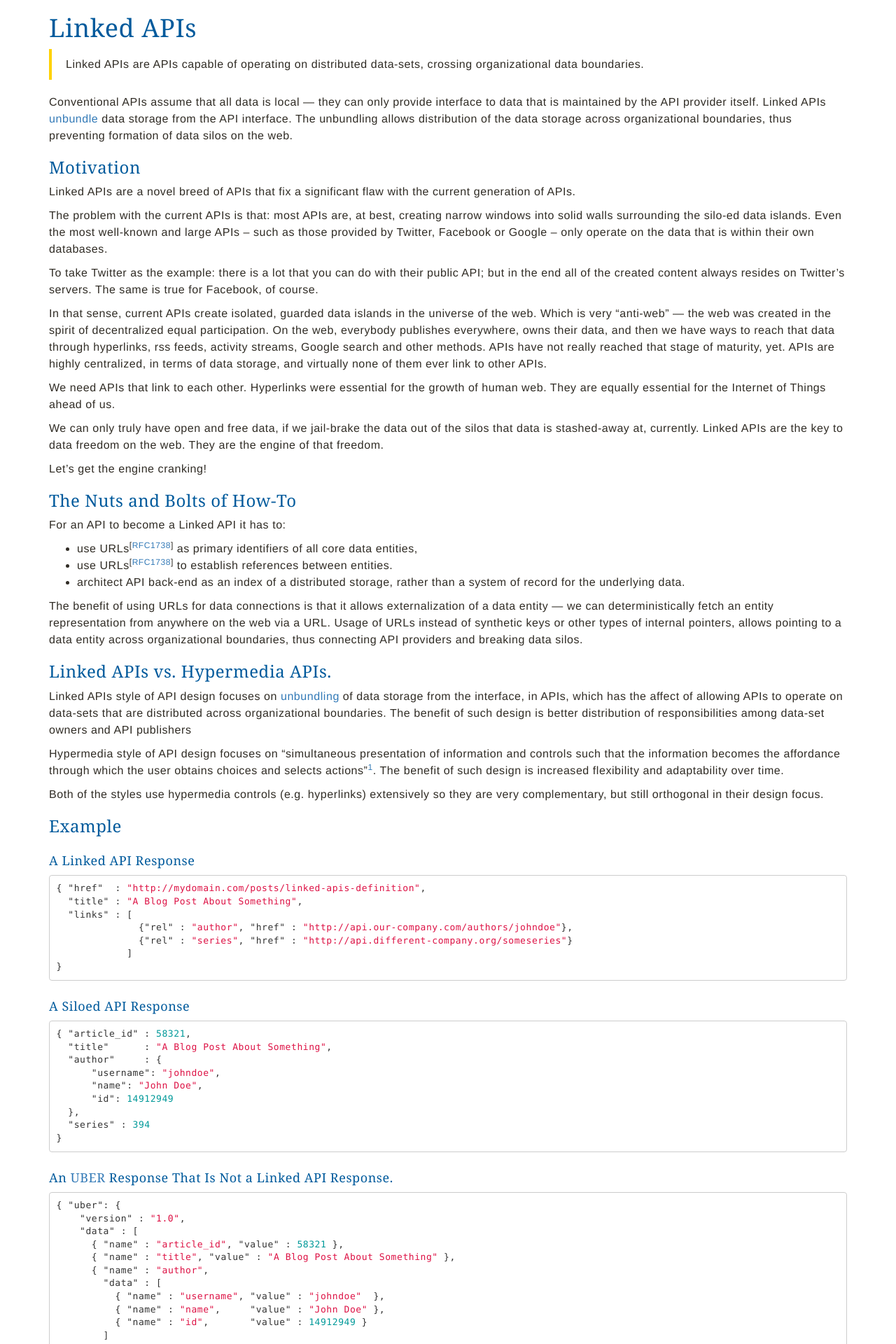
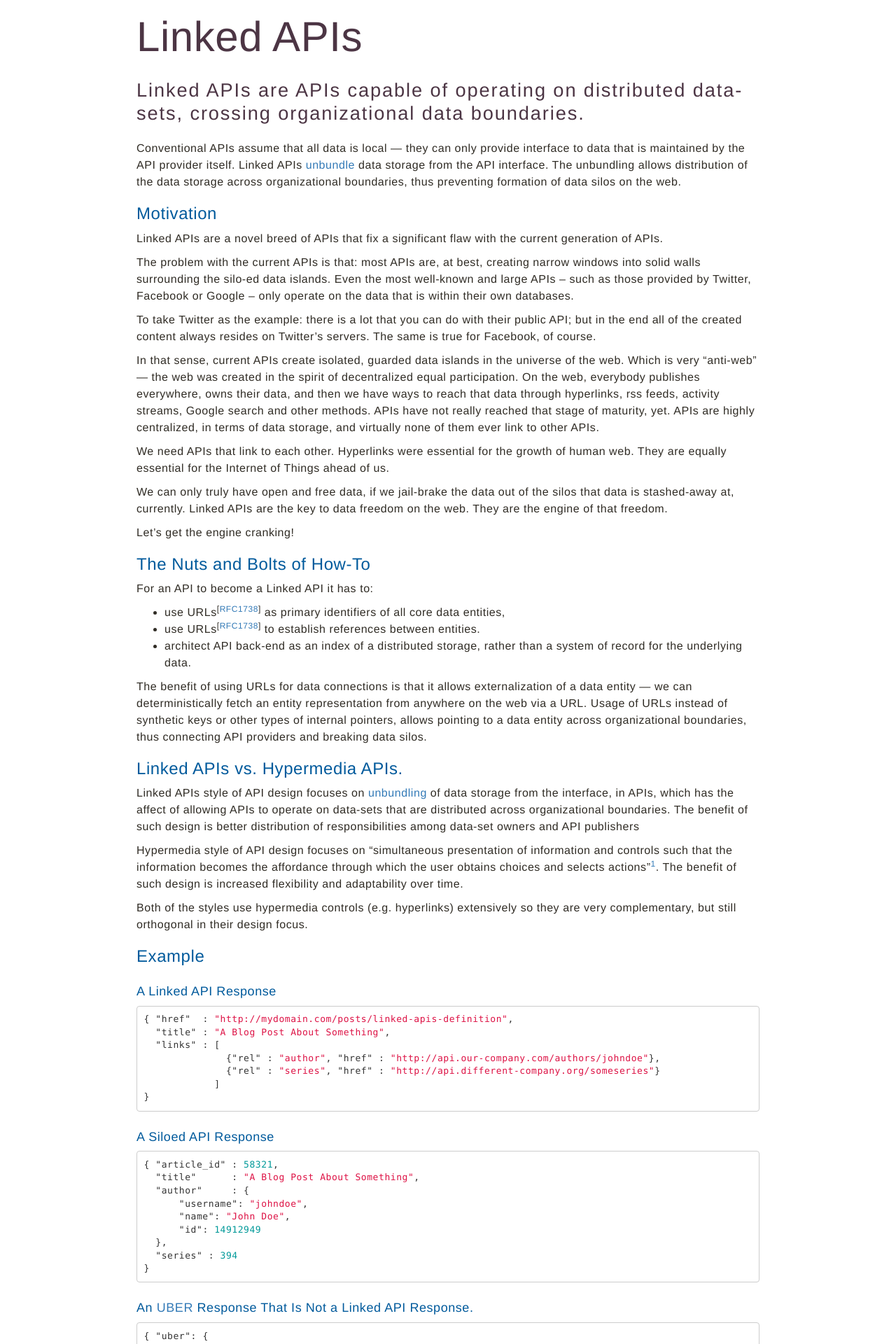
Before and after one commit to inadarei/linkedapis, a Jekyll site: the page built from index.md, in a window 1280 px wide. Shown: the top 1920 px of the page at 70% size. Built offline with Jekyll 4.4.1, drawn with Linux system fonts in a browser that asks for light colours; nearby versions of some CDN libraries; Markdown is read by kramdown in place of the engine named in the settings; comment, search, counter and statistics services are not loaded.

Commit message:
redesign

```diff
--- a/css/typedef.css
+++ b/css/typedef.css
@@ -14,14 +14,36 @@ p, li, dt, dd {
 }
 
 h1, h2, h3, h4, h5, h6 {
-    font-family: Georgia;
+    font-weight: 200;
 }
 h1, h2, h3, h4, h5 {
     color: #005A9C;
 }
 
+h1 {
+  font-family: "Helvetica Neue", Arial, Helvetica, sans-serif;
+  font-size: 60px;
+  font-weight: 100;
+  margin-bottom: 20px;
+  color: #4c3544;
+}
+
+.definition {
+  font-size: 1.7em;
+  font-weight: 100;
+  letter-spacing: 0.07em;
+  line-height: 1.2em;
+  display: block;
+  color: #4c3544;
+  margin: 1.0em 0 0.8em 0;
+}
+
 .container h4 {
     margin-top: 1.5em;
+}
+
+.container {
+  max-width: 920px;
 }
 
 h5 {
--- a/index.md
+++ b/index.md
@@ -5,7 +5,7 @@ title: Linked APIs
 
 # Linked APIs
 
-> Linked APIs are APIs capable of operating on distributed data-sets, crossing organizational data boundaries.
+<span class="definition">Linked APIs are APIs capable of operating on distributed data-sets, crossing organizational data boundaries.</span>
 
 Conventional APIs assume that all data is local — they can only provide interface to data that is maintained by the API provider itself. Linked APIs [unbundle](http://www.vox.com/2014/6/24/5840248/the-powerful-economic-principle-behind-yo) data storage from the API interface. The unbundling allows distribution of the data storage across organizational boundaries, thus preventing formation of data silos on the web.
 
```
